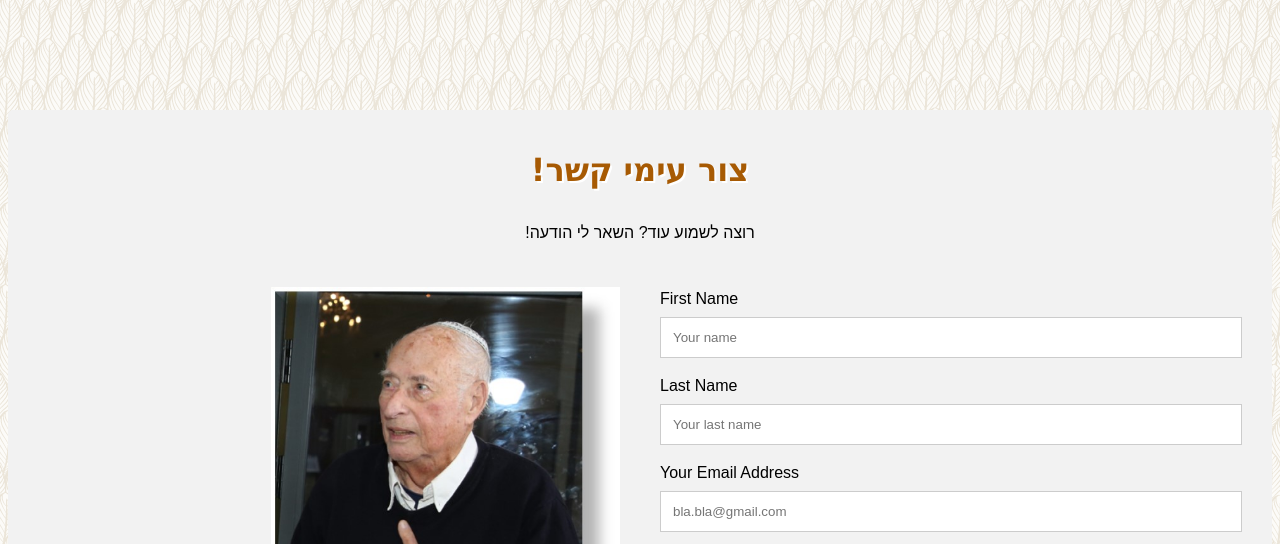
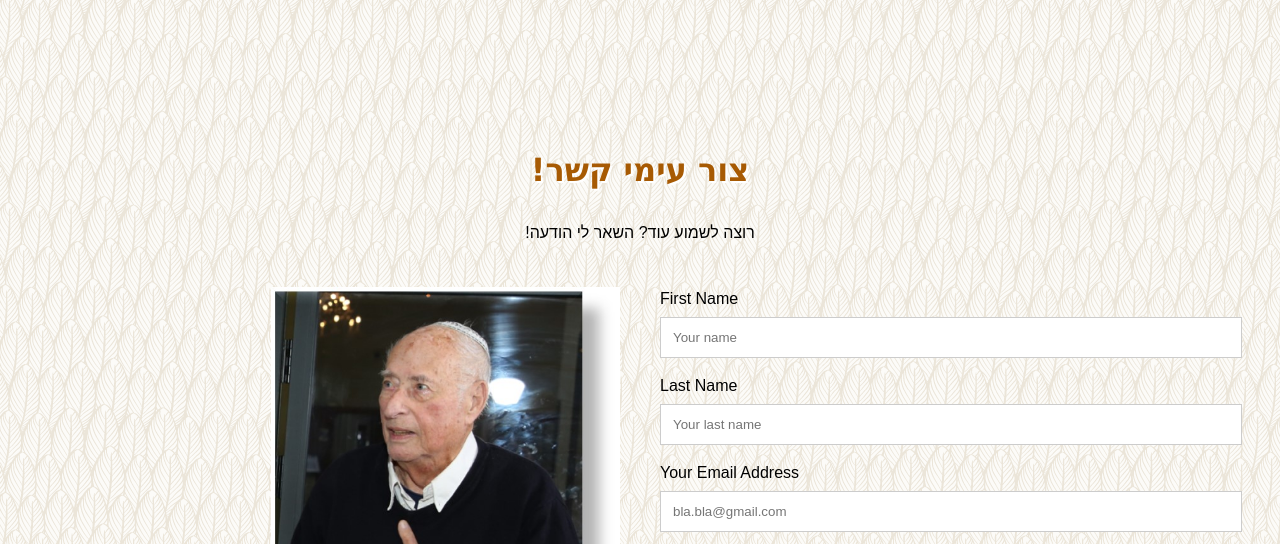
Before and after one commit to Web-Development-Environments-2021/312350622, a plain HTML site: page index.html in a window 1280 px wide. Shown: the part 8970-9514 px from the top of the page. Drawn offline with Linux system fonts and the light colour scheme.

Commit message:
Update style.css

```diff
--- a/style.css
+++ b/style.css
@@ -198,7 +198,7 @@ div.gallery {
   /* Style the container/contact section */
   .container {
 	border-radius: 5px;
-	background-color: #f2f2f2;
+
 	padding: 10px;
   }
 
```
